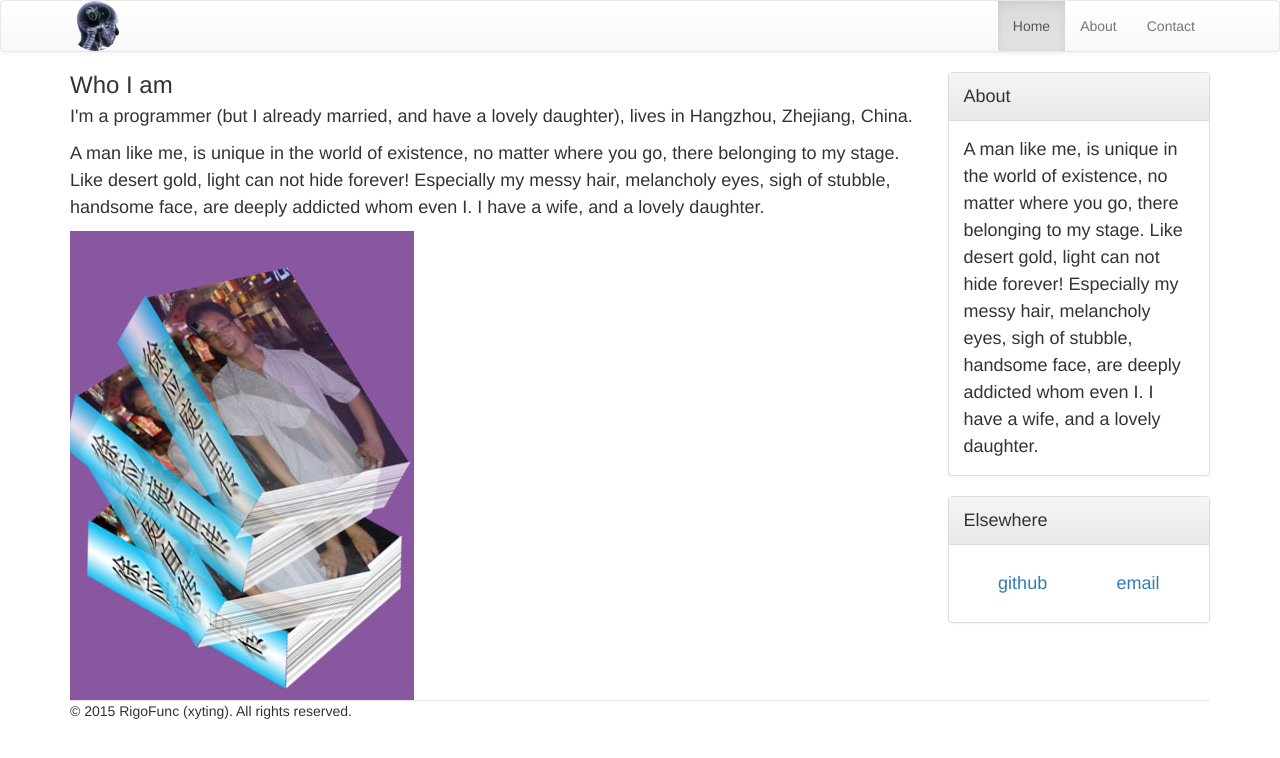
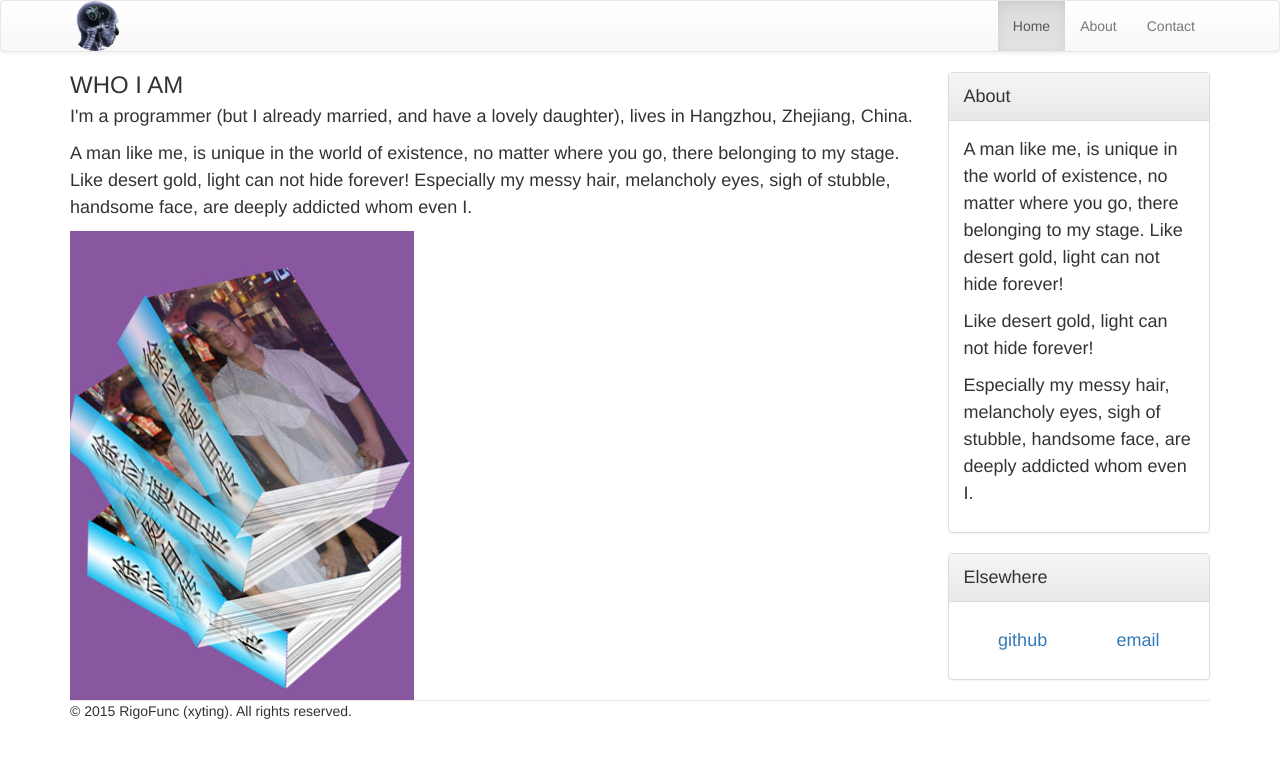
Before and after one commit to rigofunc/xyting.github.io, a Jekyll site: the page built from about.html, in a window 1280 px wide. Shown: the top 758 px of the page. Built offline with Jekyll 4.4.1, drawn with Linux system fonts in a browser that asks for light colours; Markdown is read by kramdown in place of the engine named in the settings.

Commit message:
remove the error information

```diff
--- a/_layouts/default.html
+++ b/_layouts/default.html
@@ -47,7 +47,10 @@
             About
           </div>
           <div class="panel-body">
-            {{ site.about }}
+            <p>A man like me, is unique in the world of existence, no matter where you go, there belonging to my stage. Like
+              desert gold, light can not hide forever!</p>
+            <p>Like desert gold, light can not hide forever! </p>
+            <p> Especially my messy hair, melancholy eyes, sigh of stubble, handsome face, are deeply addicted whom even I.</p>
           </div>
         </div>
         <div class="panel panel-default">
--- a/about.html
+++ b/about.html
@@ -2,11 +2,11 @@
 layout: default
 ---
 
-<h3 class="media-heading">Who I am</h3>
+<h3 class="media-heading">WHO I AM</h3>
 <p>I'm a programmer (but I already married, and have a lovely daughter), lives in Hangzhou, Zhejiang, China.</p>
 
 <p>A man like me, is unique in the world of existence, no matter where you go, there belonging to my stage. Like desert gold,
   light can not hide forever! Especially my messy hair, melancholy eyes, sigh of stubble, handsome face, are deeply addicted
-  whom even I. I have a wife, and a lovely daughter.</p>
+  whom even I.</p>
 
 <img src="{{ site.url }}/images/logo.jpg">
```
